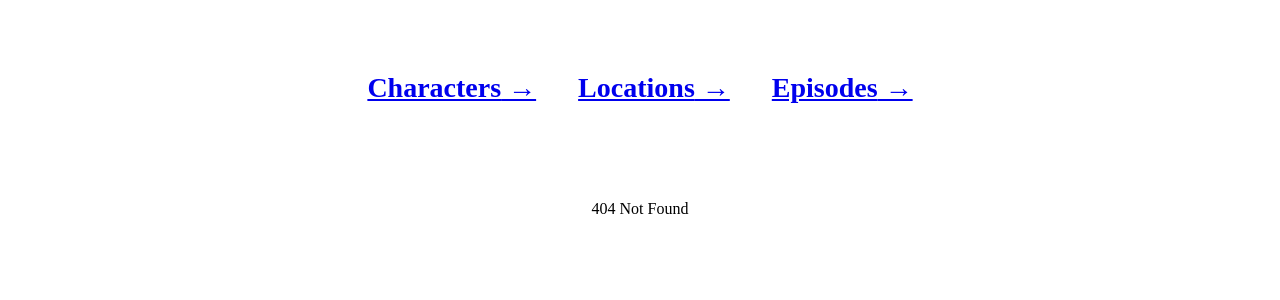
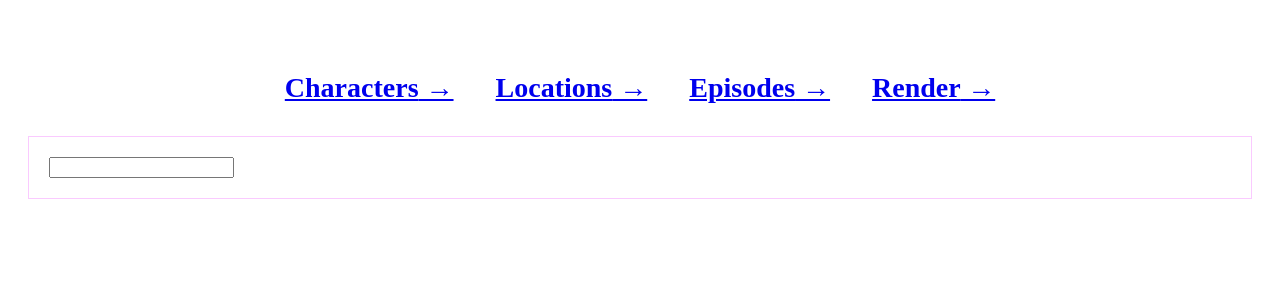
Before and after one commit to dariametelitsa/TryingNextJs2, a Next.js app: page /render in a window 1280 px wide. Before the commit this address had no page. Shown: the top 300 px of the page. Built offline with nearby package versions, Linux system fonts and the light colour scheme.

Commit message:
added revalidate

```diff
--- a/assets/api/instances.ts
+++ b/assets/api/instances.ts
@@ -1,4 +1,5 @@
 import axios from "axios";
+import * as process from "node:process";
 
 /**
  * Instance for NextJS API
@@ -6,7 +7,6 @@ import axios from "axios";
 export const instance = axios.create({
   baseURL: process.env.NEXT_PUBLIC_API_URL,
 });
-
 /**
  * Instance for Rick and Morty API
  */
--- a/components/Header/Header.tsx
+++ b/components/Header/Header.tsx
@@ -6,6 +6,7 @@ export const Header = () => (
         <LinkBlock title={'Characters'}/>
         <LinkBlock title={'Locations'}/>
         <LinkBlock title={'Episodes'}/>
+        <LinkBlock title={'Render'}/>
     </Navbar>
 )
 
--- a/pages/characters/index.tsx
+++ b/pages/characters/index.tsx
@@ -10,7 +10,8 @@ export const getStaticProps = async () => {
     return {
         props: {
             characters
-        }
+        },
+        //revalidate: 30
     }
 }
 
--- a/pages/episodes/index.tsx
+++ b/pages/episodes/index.tsx
@@ -5,8 +5,10 @@ import { PageWrapper } from "components/PageWrapper/PageWrapper";
 import { Card } from "components/Card/Card";
 import { getLayout } from "components/Layout/BaseLayout/BaseLayout";
 import Locations from "pages/locations";
+import { GetServerSideProps } from "next";
 
-export const getServerSideProps = async () => {
+export const getServerSideProps:GetServerSideProps = async ({res}) => {
+    res.setHeader('Cache-Control', 'public, s-maxage=10, stale-white-revalidate=100')
     const episodes = await API.rickAndMorty.getEpisodes();
     if(!episodes) {
         return {
--- /dev/null
+++ b/pages/render/index.tsx
@@ -0,0 +1,36 @@
+import { getLayout } from "components/Layout/BaseLayout/BaseLayout";
+import styled from "styled-components";
+import React, { useState } from "react";
+
+const render = () => {
+return (
+    <Block>
+        <Input render={(value) => {
+            return (<div>{value}</div>)
+        }}/>
+    </Block>
+)
+}
+
+render.getLayout = getLayout
+
+export default render
+
+const Block = styled.div`
+    padding: 20px;
+    border: 1px solid #facaff;
+`
+
+type InputProps = {
+    render: (value: string) => React.ReactElement
+}
+const Input = (props: InputProps) => {
+
+    const [value, setValue] = useState('');
+    return(
+        <>
+        <input type={"text"} value={value} onChange={(e) => setValue(e.currentTarget.value)} />
+            {props.render(value)}
+        </>
+    )
+}
```
